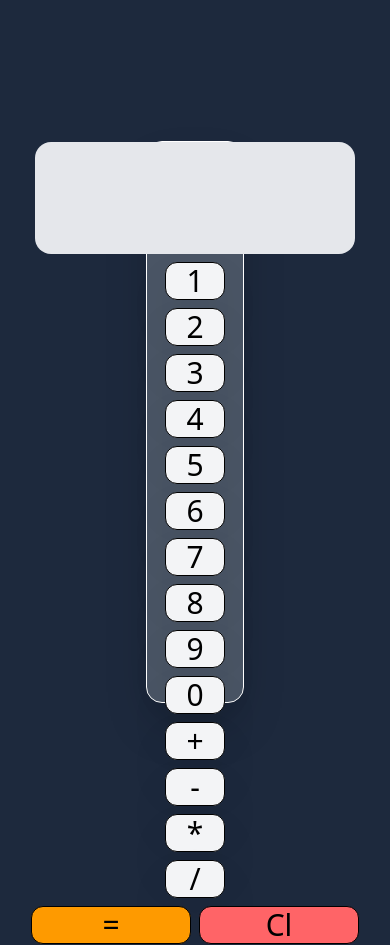
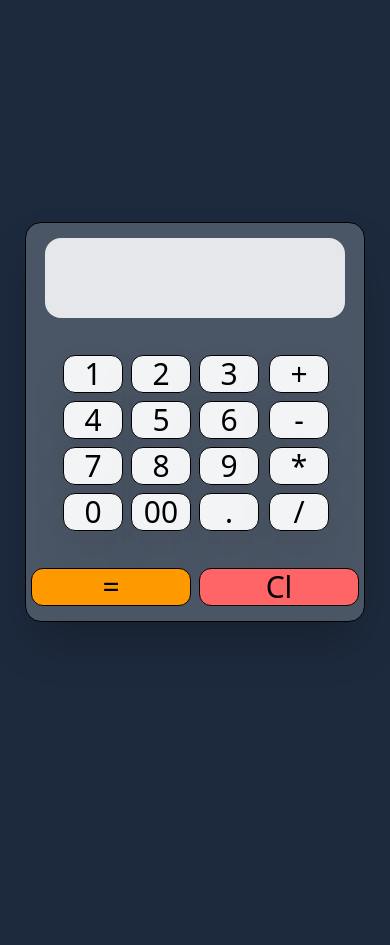
Before and after one commit to DeepakPrasadd/Calculator, a website: page src/index.html in a window 390 px wide. After the commit the page ends 844 px from the top, so only its background shows below. Drawn offline with Linux system fonts and the light colour scheme.

Commit message:
responsiveness add and bug fix

```diff
--- a/src/index.html
+++ b/src/index.html
@@ -6,120 +6,43 @@
     <link href="output.css" rel="stylesheet" />
     <title>Document</title>
   </head>
-  <body
-    class="bg-slate-800 text-white w-full h-screen flex justify-center items-center text-3xl"
-  >
+  <body class="bg-slate-800 w-full h-screen flex justify-center items-center text-3xl">
     <div
-      class="border rounded-2xl w-1/4 h-2/3 flex flex-row flex-wrap justify-center items-center gap-2 bg-gray-600 shadow-2xl"
+      class="border w-85  h-100 flex justify-center items-center flex-row flex-wrap gap-2 rounded-2xl bg-gray-600 shadow-2xl"
     >
       <input
         type="text"
         name="result"
         id="result"
         readonly
-        class="bg-gray-200 text-black w-xs h-1/5 rounded-2xl outline-0 p-5 gap-2"
+        class="bg-gray-200 text-black w-75 h-20 rounded-2xl outline-0 p-5 gap-2"
       />
-      <div class="numbers flex flex-row flex-wrap justify-center gap-2 w-2/3">
-        <button
-          id="one"
-          class="border rounded-xl w-15 bg-gray-100 text-black shadow-2xl"
-        >
-          1
-        </button>
-        <button
-          id="two"
-          class="border rounded-xl w-15 bg-gray-100 text-black shadow-2xl"
-        >
-          2
-        </button>
-        <button
-          id="three"
-          class="border rounded-xl w-15 bg-gray-100 text-black shadow-2xl"
-        >
-          3
-        </button>
-        <button
-          id="four"
-          class="border rounded-xl w-15 bg-gray-100 text-black shadow-2xl"
-        >
-          4
-        </button>
-        <button
-          id="five"
-          class="border rounded-xl w-15 bg-gray-100 text-black shadow-2xl"
-        >
-          5
-        </button>
-        <button
-          id="six"
-          class="border rounded-xl w-15 bg-gray-100 text-black shadow-2xl"
-        >
-          6
-        </button>
-        <button
-          id="seven"
-          class="border rounded-xl w-15 bg-gray-100 text-black shadow-2xl"
-        >
-          7
-        </button>
-        <button
-          id="eight"
-          class="border rounded-xl w-15 bg-gray-100 text-black shadow-2xl"
-        >
-          8
-        </button>
-        <button
-          id="nine"
-          class="border rounded-xl w-15 bg-gray-100 text-black shadow-2xl"
-        >
-          9
-        </button>
-        <button
-          id="zero"
-          class="border rounded-xl w-15 bg-gray-100 text-black shadow-2xl"
-        >
-          0
-        </button>
+      <div class="numbers flex flex-row flex-wrap justify-center gap-2 w-50">
+        <button id="one" class="border rounded-xl w-15 bg-gray-100 text-black shadow-2xl">1</button>
+        <button id="two" class="border rounded-xl w-15 bg-gray-100 text-black shadow-2xl">2</button>
+        <button id="three" class="border rounded-xl w-15 bg-gray-100 text-black shadow-2xl">3</button>
+        <button id="four" class="border rounded-xl w-15 bg-gray-100 text-black shadow-2xl">4</button>
+        <button id="five" class="border rounded-xl w-15 bg-gray-100 text-black shadow-2xl">5</button>
+        <button id="six" class="border rounded-xl w-15 bg-gray-100 text-black shadow-2xl">6</button>
+        <button id="seven" class="border rounded-xl w-15 bg-gray-100 text-black shadow-2xl">7</button>
+        <button id="eight" class="border rounded-xl w-15 bg-gray-100 text-black shadow-2xl">8</button>
+        <button id="nine" class="border rounded-xl w-15 bg-gray-100 text-black shadow-2xl">9</button>
+        <button id="zero" class="border rounded-xl w-15 bg-gray-100 text-black shadow-2xl">0</button>
+        <button id="doubleZero" class="border rounded-xl w-15 bg-gray-100 text-black shadow-2xl">00</button>
+        <button id="point" class="border rounded-xl w-15 bg-gray-100 text-black shadow-2xl">.</button>
       </div>
 
       <div class="operators flex flex-col gap-2">
-        <button
-          id="plus"
-          class="border rounded-xl w-15 bg-gray-100 text-black shadow-2xl"
-        >
-          +
-        </button>
-        <button
-          id="minus"
-          class="border rounded-xl w-15 bg-gray-100 text-black shadow-2xl"
-        >
-          -
-        </button>
-        <button
-          id="multiply"
-          class="border rounded-xl w-15 bg-gray-100 text-black shadow-2xl"
-        >
-          *
-        </button>
-        <button
-          id="divide"
-          class="border rounded-xl w-15 bg-gray-100 text-black shadow-2xl"
-        >
-          /
-        </button>
+        <button id="plus" class="border rounded-xl w-15 bg-gray-100 text-black shadow-2xl">+</button>
+        <button id="minus" class="border rounded-xl w-15 bg-gray-100 text-black shadow-2xl">-</button>
+        <button id="multiply" class="border rounded-xl w-15 bg-gray-100 text-black shadow-2xl">*</button>
+        <button id="divide" class="border rounded-xl w-15 bg-gray-100 text-black shadow-2xl">/</button>
       </div>
       <div class="flex flex-row gap-2">
-        <button
-          id="equal"
-          class="border rounded-xl w-40 bg-amber-500 text-black"
-        >
-          =
-        </button>
-        <button id="clear" class="border rounded-xl w-40 bg-red-400 text-black">
-          Cl
-        </button>
+        <button id="equal" class="border rounded-xl w-40 bg-amber-500 text-black">=</button>
+        <button id="clear" class="border rounded-xl w-40 bg-red-400 text-black">Cl</button>
       </div>
     </div>
   </body>
-  <script src="script.js"></script>
+  <script type="module" src="script.js"></script>
 </html>
--- a/src/input.css
+++ b/src/input.css
@@ -1 +1 @@
-@import "tailwindcss";
+@import 'tailwindcss';
--- /dev/null
+++ b/tailwind.config.js
@@ -0,0 +1,7 @@
+module.exports = {
+  content: ["./src/index.html"],
+  theme: {
+    extend: {},
+  },
+  plugins: [],
+};
```
Also changed, not shown: eslint.config.mjs (added, +12 -0 lines), package.json (+11 -1 lines), src/script.js (+43 -42 lines), .eslintrc.js (added), src/output.css, 3 other files.
